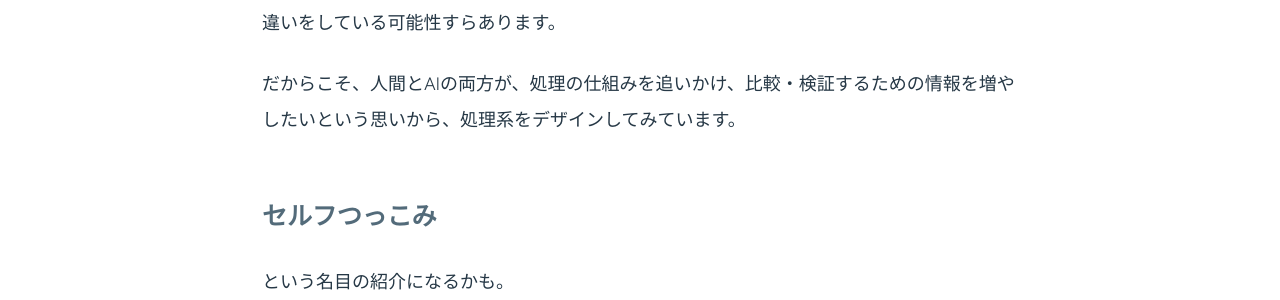
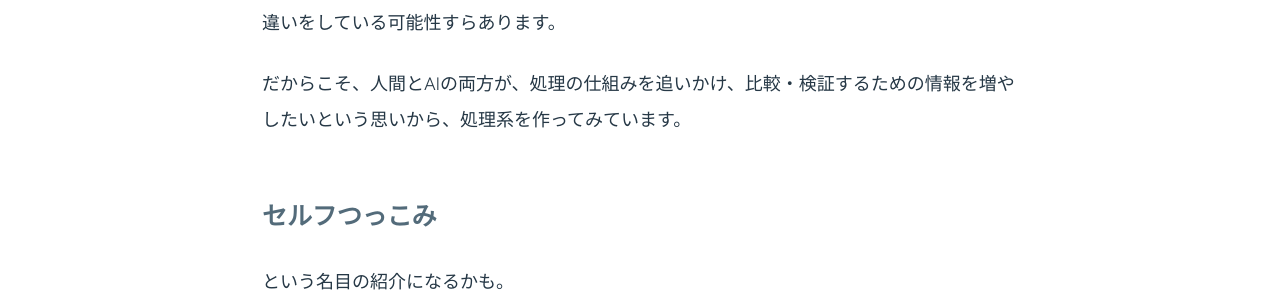
Before and after one commit to Hokutaka/hokutaka.github.io, a Jekyll site: the page built from _posts/2026-11-05-Cerune開発について.md, in a window 1280 px wide and 900 px high, scrolled down 3481 px. Shown: the part 191-491 px from the top of the window. Built offline with Jekyll 4.4.1, drawn with Linux system fonts in a browser that asks for light colours; some web fonts are replaced.

Commit message:
ちょっと更新

```diff
--- a/_posts/2026-11-05-Cerune開発について.md
+++ b/_posts/2026-11-05-Cerune開発について.md
@@ -57,7 +57,7 @@
 
 比較できるものが増えるほど、これまで見えなかった違いや矛盾が浮かび上がります。しかし、結果が一致したからといって、正しいとは限りません。比較したすべての経路が、同じ間違いをしている可能性すらあります。
 
-だからこそ、人間とAIの両方が、処理の仕組みを追いかけ、比較・検証するための情報を増やしたいという思いから、処理系をデザインしてみています。
+だからこそ、人間とAIの両方が、処理の仕組みを追いかけ、比較・検証するための情報を増やしたいという思いから、処理系を作ってみています。
 
 ## セルフつっこみ
 
```
Also changed, not shown: _books/サンプル.md (added, +11 -0 lines).
